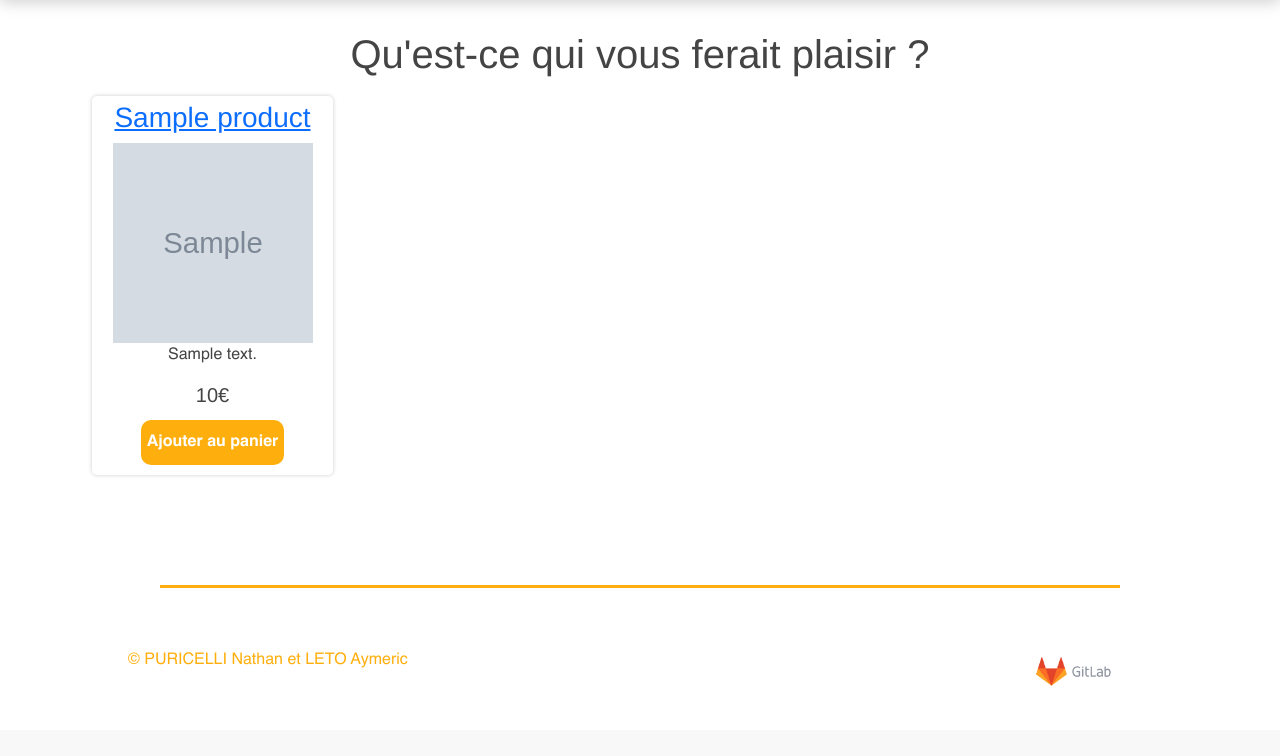
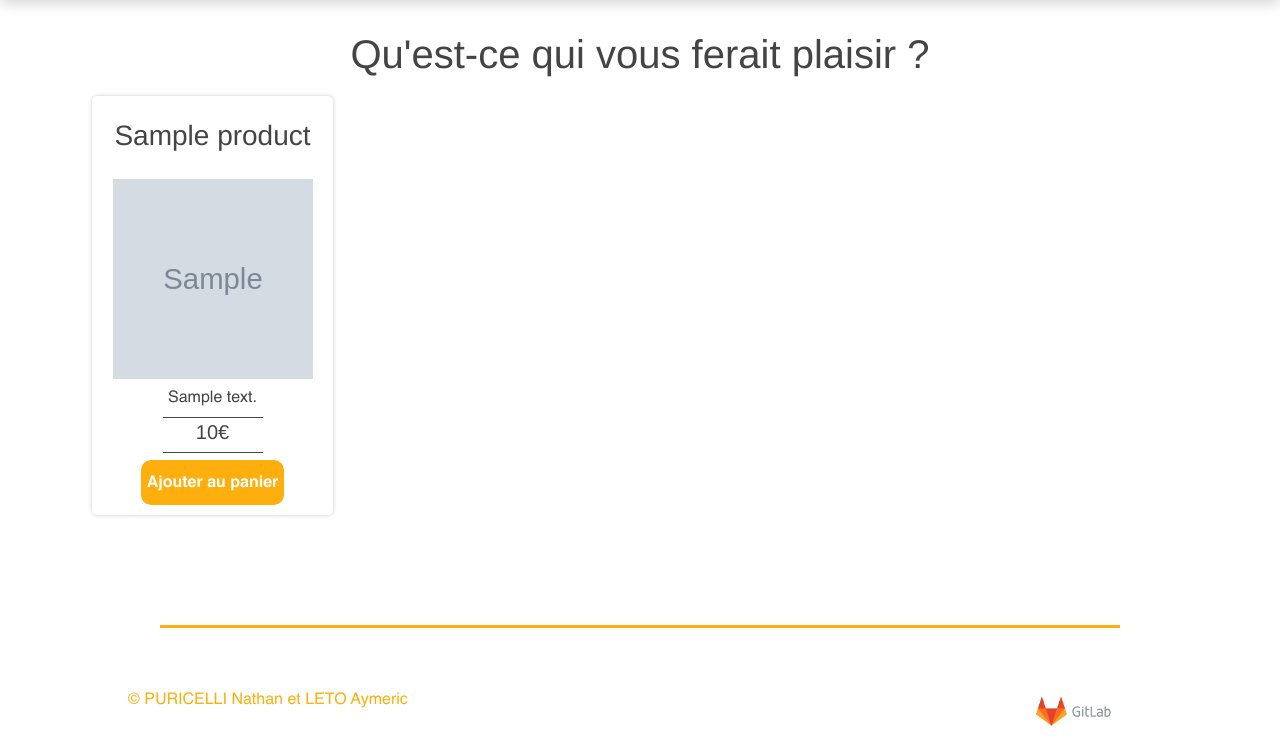
Before and after one commit to NathanPuricelli/BoutiquePHP, a PHP site: template View/VueCatalogue.php in a window 1280 px wide. Shown: the part 70-826 px from the top of the page. Before the commit the page ends 756 px from the top, so only its background shows below. Run offline with PHP 8.4, Linux system fonts and the light colour scheme; the template is opened without the code that fills it: most values are stand-ins (such as "Sample title", 1, 10 or a date in 2020); grey boxes marked "Sample" are stand-in pictures.

Commit message:
Arrangement des box

```diff
--- a/View/VueCatalogue.php
+++ b/View/VueCatalogue.php
@@ -5,7 +5,7 @@
     <div class="text-center">
         <h1>Qu'est-ce qui vous ferait plaisir ?</h1>
     </div>
-    <div class="row">
+<div class="row">
 
 <?php foreach ($products as $product):?>
 
@@ -19,8 +19,10 @@
             $img = "<img src = \"" . $chemin ."\" class =\"articleImg\">";
             echo ($img);?>
             <p><?= $product['description'] ?></p>
+            <div class="smallLine"></div>
             <?php $price = $product['price'];
             echo("<h5>". $price . "€ </h5>");?>
+            <div class="smallLine"></div>
             <button class="btn1" type="submit">Ajouter au panier</button>
         </div>
     </div>
--- a/assets/css/style.css
+++ b/assets/css/style.css
@@ -3,14 +3,20 @@
     --custom-color-hover: #d89000;
 }
 
-@font-face { font-family: Helvetica; src: url('Helvetica.ttf'); }
-@font-face { font-family: Helvetica; font-weight: bold; src: url('Helvetica-Bold.ttf');}
+@font-face { font-family: Helvetica; src: url('../fonts/Helvetica.ttf'); }
+@font-face { font-family: Helvetica; font-weight: bold; src: url('../fonts/Helvetica-Bold.ttf');}
 
 body {
     background: rgb(255, 255, 255);
     font-family: "Helvetica", sans-serif;
     color: #444444;
 }
+
+a  {
+    text-decoration: none;
+}
+
+/* NAVBAR */
 
 .navbar {
     background-color: rgb(248, 248, 248);
@@ -142,10 +100,37 @@
     border-radius: 5px;
 }
 
+.box h3 {
+    display: flex;
+    justify-content: center;
+    align-items: center;
+    height: 70px;
+    color: #444444;
+}
+
+.box p {
+    margin :7px;
+    /*text-overflow: ellipsis;
+    white-space: nowrap;
+    overflow: hidden;
+    height: 75px;
+    background-color: #d89000;*/
+}
+
 .articleImg {
     width: 200px;
     height: 200px;
     background-color: rgb(209, 94, 94);
+}
+
+.box .smallLine {
+    margin-left: auto;
+    margin-right: auto;
+    margin-top: 2px;
+    margin-bottom: 2px;
+    height: 1px;
+    width: 100px;
+    background-color : #444444;
 }
 
 .btn1 {
```
Also changed, not shown: other parts of assets/css/style.css (+45 -49 lines), assets/fonts/Helvetica-Bold.ttf (renamed from assets/css/Helvetica-Bold.ttf), assets/fonts/Helvetica.ttf (renamed from assets/css/Helvetica.ttf).
